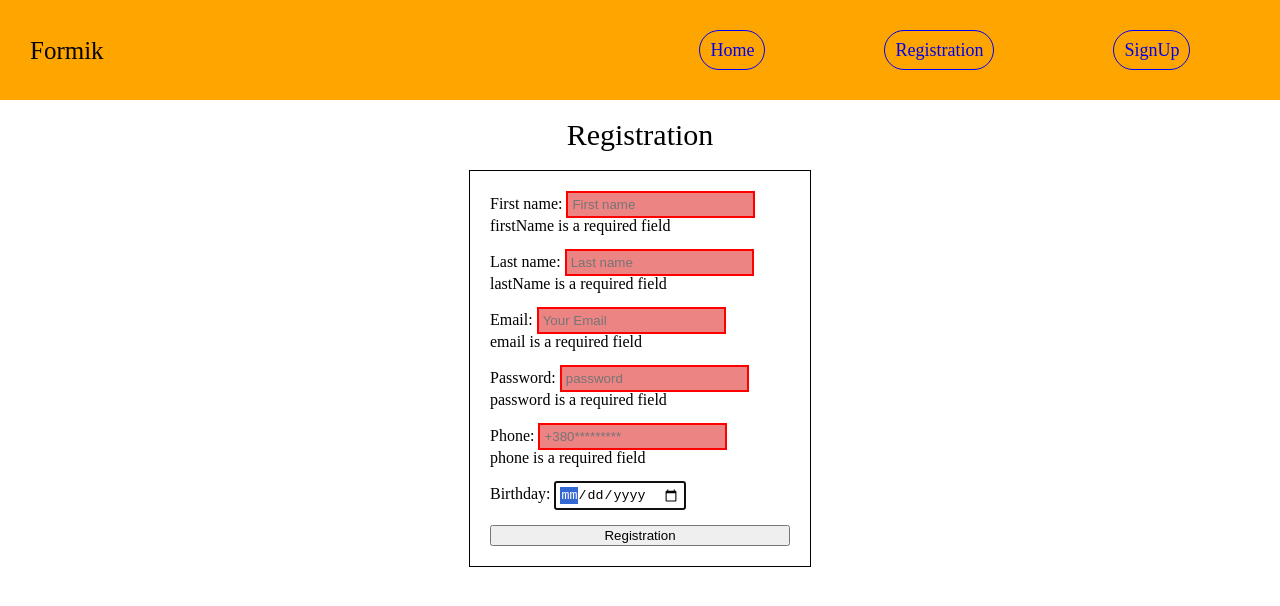
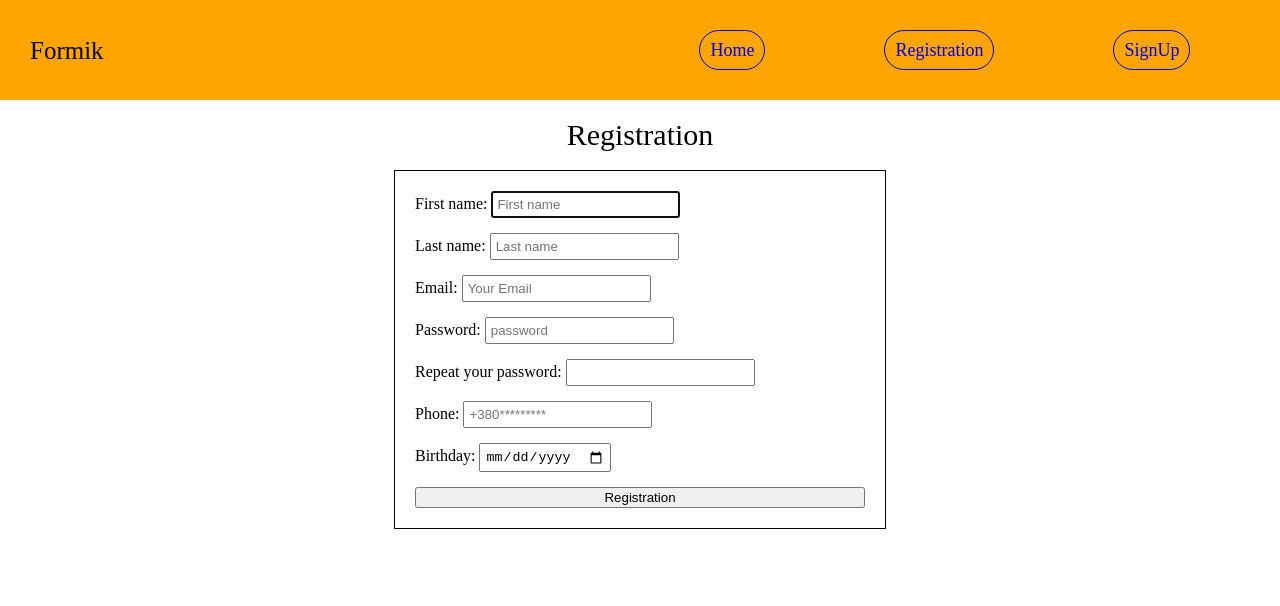
Before and after one commit to Mirariel/React_Formik, a React (Vite) app: page /registration in a window 1280 px wide. Shown: the top 606 px of the page. Built offline with nearby package versions, Linux system fonts and the light colour scheme.

Commit message:
add password confirmation and fix styles

```diff
--- a/src/components/forms/FormStyles.module.sass
+++ b/src/components/forms/FormStyles.module.sass
@@ -1,20 +1,15 @@
 .formContainer
     display: flex
     flex-direction: column
-    width: 300px
+    width: 450px
     border: 1px solid black
     gap: 15px
     padding: 20px
 
-    label
-        position: relative
-
 .error
-    position: absolute
-    top: 100%
-    right: 0
     color: red
     font-size: 14px
+    text-align: right
 
 .input
     padding: 4px
--- a/src/components/forms/Input/index.jsx
+++ b/src/components/forms/Input/index.jsx
@@ -1,20 +1,21 @@
 import classNames from 'classnames'
 import { Field } from 'formik'
+import styles from './../FormStyles.module.sass'
 
-function Input ({ name, label, classes, ...restProps }) {
+function Input ({ name, label, ...restProps }) {
   return (
     <Field name={name}>
       {({ field, form, meta: { error, touched } }) => {
-        const inputStyles = classNames(classes.input, {
-          [classes.valid]: !error && touched,
-          [classes.invalid]: error && touched
+        const inputStyles = classNames(styles.input, {
+          [styles.valid]: !error && touched,
+          [styles.invalid]: error && touched
         })
 
         return (
           <label>
             <span>{label} </span>
             <input className={inputStyles} {...restProps} {...field} />
-            {error && touched && <div className={classes.error}>{error}</div>}
+            {error && touched && <div className={styles.error}>{error}</div>}
           </label>
         )
       }}
--- a/src/components/forms/LoginForm/index.jsx
+++ b/src/components/forms/LoginForm/index.jsx
@@ -1,5 +1,7 @@
-import { Formik, Form, ErrorMessage, Field } from 'formik'
+import { Formik, Form } from 'formik'
 import styles from './../FormStyles.module.sass'
+import Input from '../Input'
+import { USER_VALIDATION_SCHEMA } from '../../../utils/validate/validationSchema'
 
 const initialValues = {
   email: '',
@@ -12,24 +14,28 @@ const handleLoginingSubmit = (values, formikBag) => {
 
 function LoginForm () {
   return (
-    <Formik initialValues={initialValues} onSubmit={handleLoginingSubmit}>
+    <Formik
+      initialValues={initialValues}
+      onSubmit={handleLoginingSubmit}
+      validationSchema={USER_VALIDATION_SCHEMA}
+    >
       {formikProps => (
         <Form className={styles.formContainer}>
-          <label>
-            <span>Email: </span>
-            <Field type='email' name='email' placeholder='Email' autoFocus />
-            <ErrorMessage name='Email' component='div' />
-          </label>
-          <label>
-            <span>Password: </span>
-            <Field
-              type='password'
-              name='password'
-              placeholder='password'
-              autoFocus
-            />
-            <ErrorMessage name='passwords' component='div' />
-          </label>
+          <Input
+            label='Email:'
+            type='email'
+            name='email'
+            placeholder='abc@mail.com'
+            autoFocus
+          />
+
+          <Input
+            label='Password:'
+            type='password'
+            name='password'
+            placeholder='password'
+          />
+
           <button>SignUp</button>
         </Form>
       )}
--- a/src/components/forms/RegistratonForm/index.jsx
+++ b/src/components/forms/RegistratonForm/index.jsx
@@ -1,5 +1,4 @@
 import { Formik, Form, ErrorMessage, Field } from 'formik'
-import classNames from 'classnames'
 
 import { USER_VALIDATION_SCHEMA } from '../../../utils/validate/validationSchema'
 import styles from './../FormStyles.module.sass'
@@ -11,19 +10,13 @@ function RegistrationForm () {
     lastName: '',
     email: '',
     password: '',
+    passwordConfirmation: '',
     phone: '',
     birthday: ''
   }
 
   const handleRegistrationSubmit = (values, formikBag) => {
     formikBag.resetForm()
-  }
-
-  const classes = {
-    erorr: styles.erorr,
-    input: styles.input,
-    valid: styles.valid,
-    invalid: styles.invalid
   }
 
   return (
@@ -41,34 +34,30 @@ function RegistrationForm () {
               name='firstName'
               placeholder='First name'
               autoFocus
-              classes={classes}
             />
-
             <Input
               label='Last name:'
               type='text'
               name='lastName'
               placeholder='Last name'
-              autoFocus
-              classes={classes}
             />
-
             <Input
               label='Email:'
               type='email'
               name='email'
               placeholder='Your Email'
-              autoFocus
-              classes={classes}
             />
-
             <Input
               label='Password:'
               type='password'
               name='password'
               placeholder='password'
-              autoFocus
-              classes={classes}
+            />
+
+            <Input
+              label='Repeat your password:'
+              type='password'
+              name='passwordConfirmation'
             />
 
             <Input
@@ -76,18 +65,9 @@ function RegistrationForm () {
               type='tel'
               name='phone'
               placeholder='+380*********'
-              autoFocus
-              classes={classes}
             />
 
-            <Input
-              label='Birthday:'
-              type='date'
-              name='birthday'
-              autoFocus
-              classes={classes}
-            />
-
+            <Input label='Birthday:' type='date' name='birthday' />
             <button type='submit'>Registration</button>
           </Form>
         )
--- a/src/utils/validate/validationSchema.jsx
+++ b/src/utils/validate/validationSchema.jsx
@@ -25,6 +25,10 @@ export const USER_VALIDATION_SCHEMA = yup.object({
       ERROR_MESSAGES.password
     )
     .required(),
+  passwordConfirmation: yup
+    .string()
+    .oneOf([yup.ref('password')])
+    .required(),
   phone: yup
     .string()
     .length(13)
```
